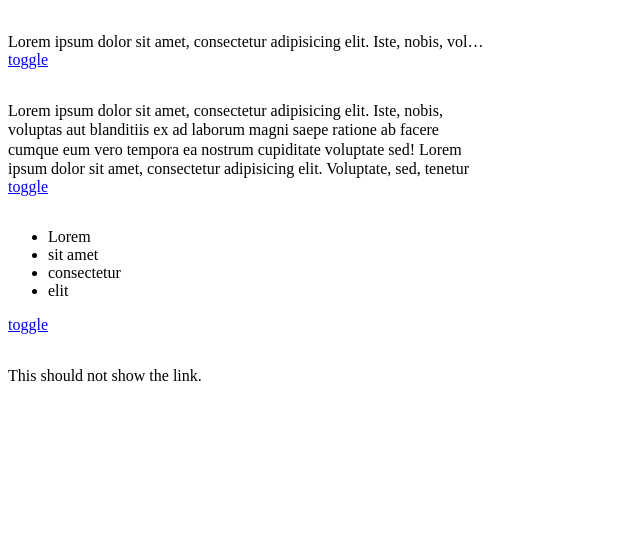
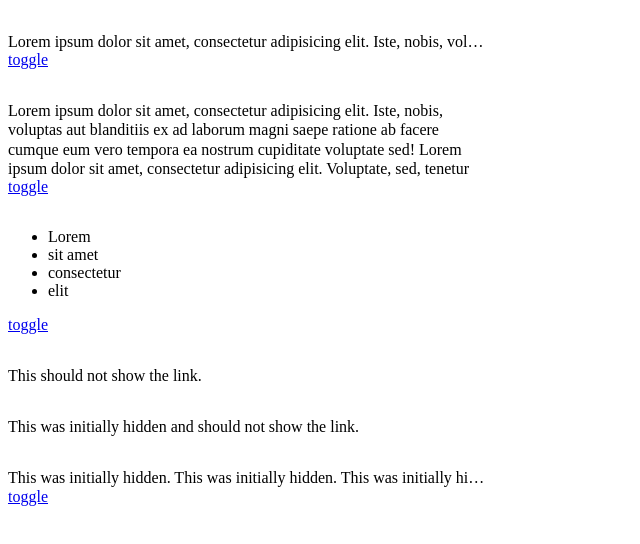
Before and after one commit to filamentgroup/Trunca-, a website: page index.html in a window 1280 px wide. Shown: the whole page, without its empty margins (0-640 px from the left). Drawn offline with nearby package versions, Linux system fonts and the light colour scheme; files that its build step writes are made by us from their sources.

Commit message:
Fixes #1

```diff
--- a/index.html
+++ b/index.html
@@ -14,6 +14,9 @@
 		}
 		ul {
 			margin-top: 2em;
+		}
+		.hidden-during-init {
+			display: none;
 		}
 	</style>
 </head>
@@ -42,7 +45,20 @@
 	This should not show the link.
 	</div>
 
+	<div data-trunca class="hidden-during-init">
+	This was initially hidden and should not show the link.
+	</div>
+
+	<div data-trunca class="hidden-during-init">
+	This was initially hidden. This was initially hidden. This was initially hidden. This was initially hidden. This was initially hidden. This was initially hidden. This was initially hidden. This was initially hidden. This was initially hidden. This was initially hidden.
+	</div>
+
 	<script src="http://code.jquery.com/jquery-2.1.1.min.js"></script>
 	<script src="dist/js/trunca.min.js"></script>
+	<script>
+	$( document ).ready(function() {
+		$( ".hidden-during-init" ).show().data( "trunca-init" ).refresh();
+	});
+	</script>
 </body>
 </html>
--- a/src/js/trunca.js
+++ b/src/js/trunca.js
@@ -46,9 +46,19 @@
   };
 
   Trunca.prototype.hideLink = function() {
-    if( !this.isTruncated() ) {
+    if( this.originalHeight && this.element.clientHeight && !this.isTruncated() ) {
       $( this.element ).addClass( this.opts.allContentIsVisibleClass );
     }
+  };
+
+  Trunca.prototype.refresh = function() {
+    $( this.element ).removeClass( this.opts.truncatedclass );
+
+    this.originalHeight = this.element.clientHeight;
+
+    $( this.element ).addClass( this.opts.truncatedclass );
+
+    this.hideLink();
   };
 
   Trunca.prototype.init = function(){
```
